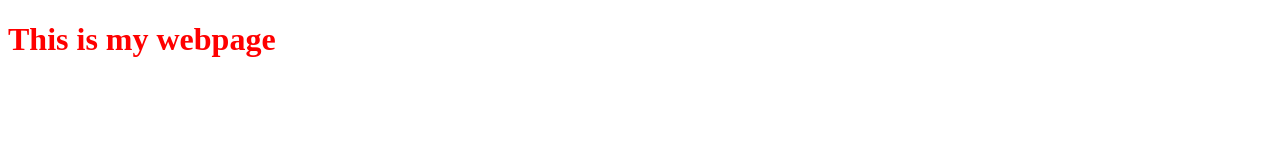
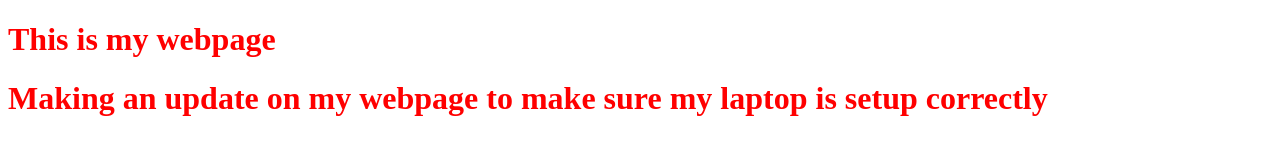
Before and after one commit to JaredKeyes/PortfolioWebsite, a plain HTML site: page Portfolio.html in a window 1280 px wide. Drawn offline with Linux system fonts and the light colour scheme.

Commit message:
This is a test commit

```diff
--- a/Portfolio.html
+++ b/Portfolio.html
@@ -5,5 +5,6 @@
     </head>
     <body>
         <h1>This is my webpage</h1>
+        <h1>Making an update on my webpage to make sure my laptop is setup correctly</h1>
     </body>
 </html>
```
